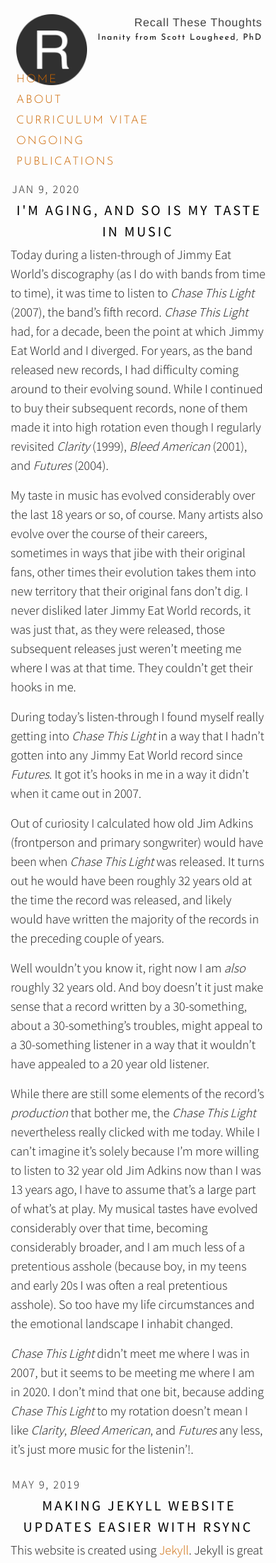
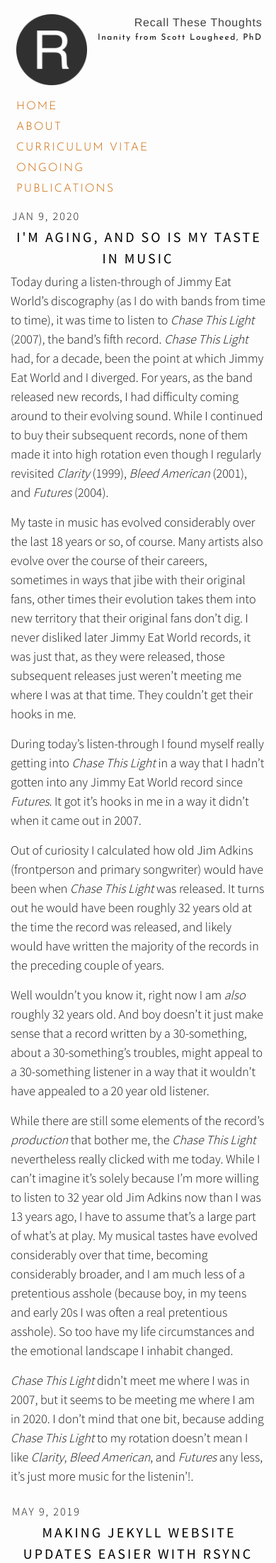
Before and after one commit to scottisloud/rtt-jekyll, a Jekyll site: the page built from index.html, in a window 390 px wide. Shown: the top 2202 px of the page at 71% size. Built offline with Jekyll 4.4.1, drawn with Linux system fonts in a browser that asks for light colours; some web fonts are replaced; the list of posts is cut into pages by our own code.

Commit message:
fixed minor layout issue on mobile in style.scss

```diff
--- a/css/style.scss
+++ b/css/style.scss
@@ -47,6 +47,14 @@
     "layout",
     "syntax-highlighting"
 ;
+
+
+@include media-query($on-palm) {
+	.site-navigation {
+	  margin-top: 65px;
+
+	}
+}
 
 /**
  * Reset some basic elements
@@ -342,6 +350,7 @@
   display: block;
   margin-left: auto;
   margin-right: auto;
+
 }
 .page-title {
   text-transform: uppercase;
```
Also changed, not shown: 1 other file.
